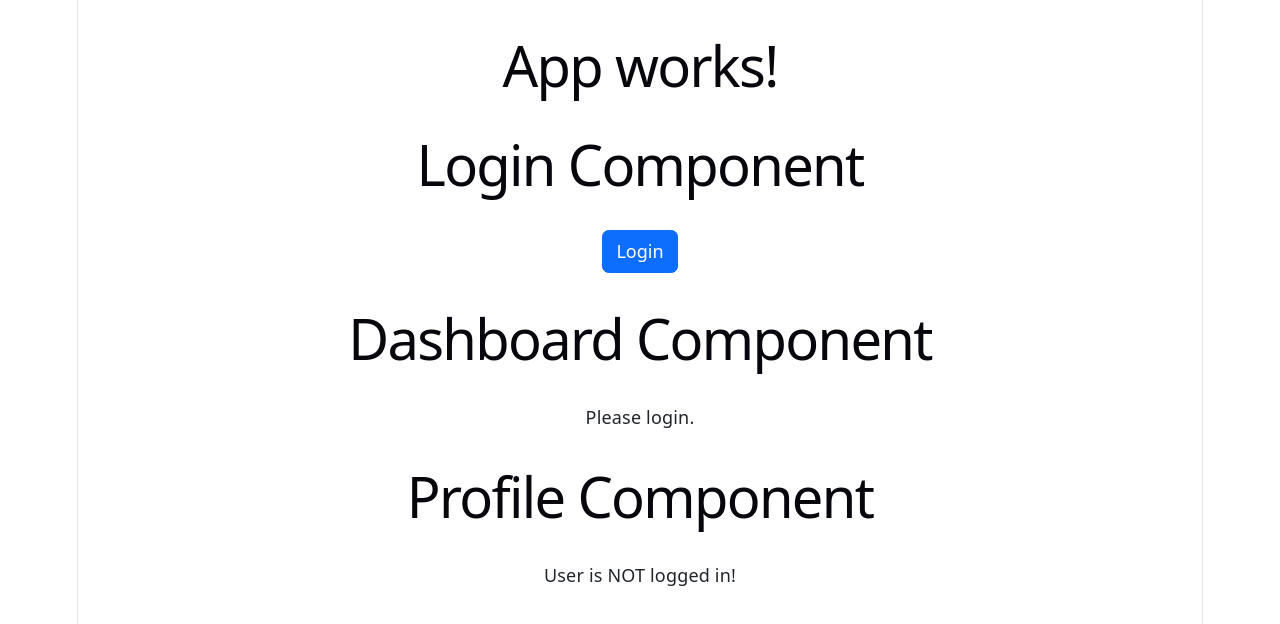
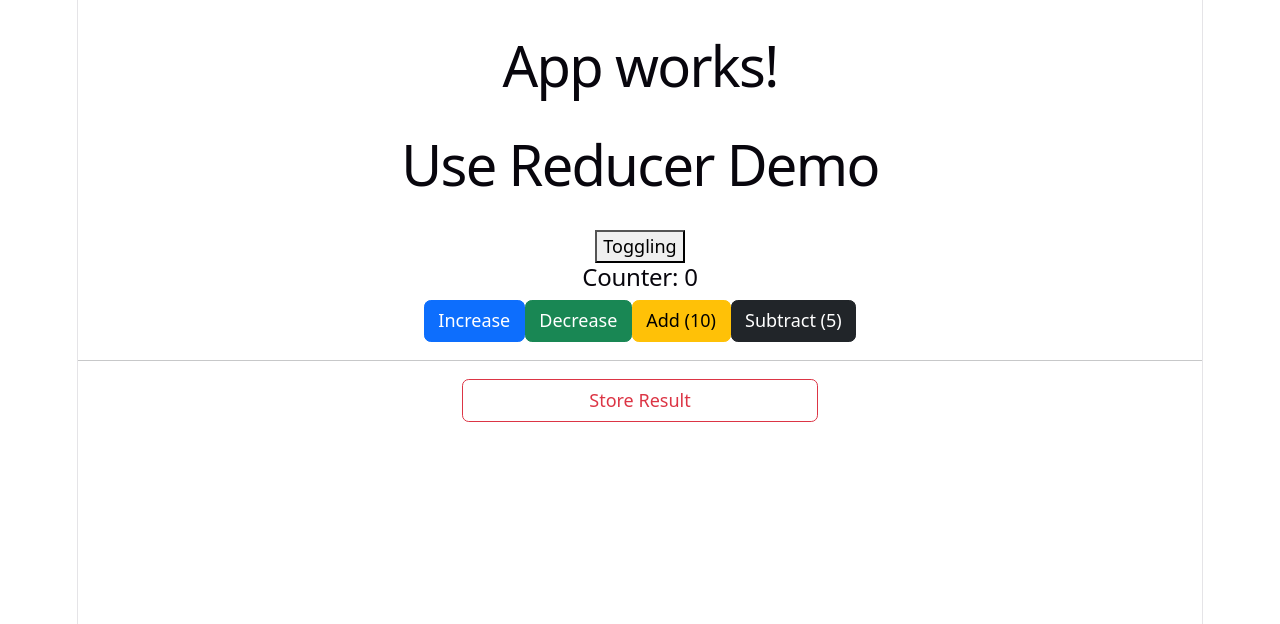
Before and after one commit to synergy2411/mar26_react, a React (Vite) app: page / in a window 1280 px wide. Shown: the top 624 px of the page. Built offline with nearby package versions, Linux system fonts and the light colour scheme; the HTML template or start-up script is replaced by a standard one.

Commit message:
use reducer added

```diff
--- a/src/App.jsx
+++ b/src/App.jsx
@@ -1,19 +1,17 @@
-import AuthProvider from "./context/auth-provider";
-import Dashboard from "./playground/hooks/context-demo/dashboard";
-import Login from "./playground/hooks/context-demo/login";
-import Profile from "./playground/hooks/context-demo/profile";
+import UseReducer from "./playground/hooks/use-reducer";
 
 function App() {
   return (
     <div>
       <h1>App works!</h1>
+      <UseReducer />
 
-      <AuthProvider>
+      {/* <AuthProvider>
         <Login />
         <br />
         <Dashboard />
         <Profile />
-      </AuthProvider>
+      </AuthProvider> */}
     </div>
   );
 }
--- /dev/null
+++ b/src/playground/hooks/use-reducer.jsx
@@ -0,0 +1,83 @@
+import { useReducer, useState } from "react";
+
+function counterReducer(state, action) {
+  if (action.type === "INCREMENT") {
+    //   return state.counter++                // NEVER EVER DO THIS
+    return { ...state, counter: state.counter + 1 };
+  } else if (action.type === "DECREMENT") {
+    return { ...state, counter: state.counter - 1 };
+  } else if (action.type === "ADD_COUNTER") {
+    return { ...state, counter: state.counter + action.payload };
+  } else if (action.type === "SUBTRACT_COUNTER") {
+    return { ...state, counter: state.counter - action.payload };
+  } else if (action.type === "STORE_RESULT") {
+    return { ...state, result: [...state.result, state.counter] }; // {...state} => {counter, result} || // [...state.result] => [1,10,11]
+  }
+  return state;
+}
+
+function UseReducer() {
+  const [toggle, setToggle] = useState(true);
+  const [state, dispatch] = useReducer(counterReducer, {
+    counter: 0,
+    result: [],
+  });
+
+  return (
+    <>
+      <h1>Use Reducer Demo</h1>
+
+      <button onClick={() => setToggle(!toggle)}>Toggling</button>
+
+      <h2>Counter: {state.counter}</h2>
+      <button
+        className="btn btn-primary"
+        onClick={() => dispatch({ type: "INCREMENT" })}
+      >
+        Increase
+      </button>
+      <button
+        className="btn btn-success"
+        onClick={() => dispatch({ type: "DECREMENT" })}
+      >
+        Decrease
+      </button>
+      <button
+        className="btn btn-warning"
+        onClick={() => dispatch({ type: "ADD_COUNTER", payload: 10 })}
+      >
+        Add (10)
+      </button>
+      <button
+        className="btn btn-dark"
+        onClick={() => dispatch({ type: "SUBTRACT_COUNTER", payload: 5 })}
+      >
+        Subtract (5)
+      </button>
+
+      <hr />
+
+      <div className="row">
+        <div className="col-4 offset-4">
+          <div className="d-grid">
+            <button
+              className="btn btn-outline-danger"
+              onClick={() => dispatch({ type: "STORE_RESULT" })}
+            >
+              Store Result
+            </button>
+          </div>
+          <ul className="list-group">
+            {state.result.map((r, i) => (
+              <li className="list-group-item" key={i}>
+                {r}
+              </li>
+            ))}
+          </ul>
+        </div>
+      </div>
+    </>
+  );
+}
+
+export default UseReducer;
```
Also changed, not shown: src/playground/todo.jsx (added, +23 -0 lines).
